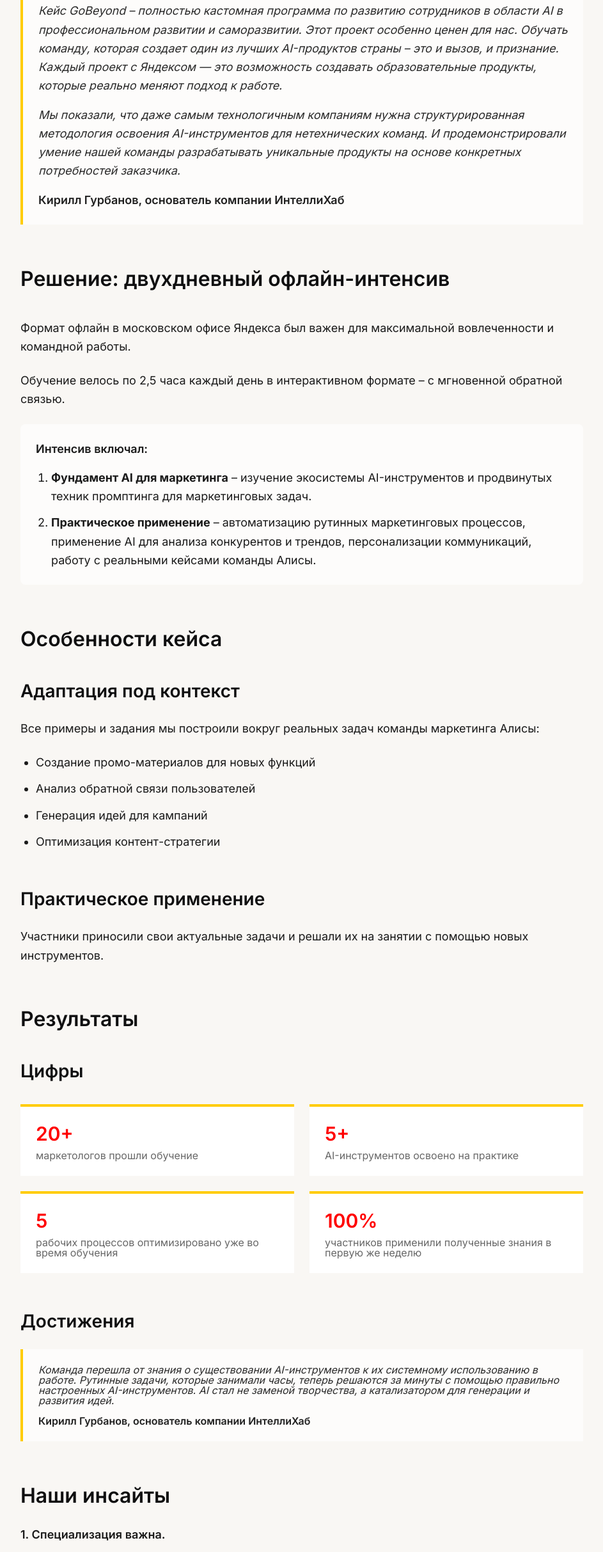
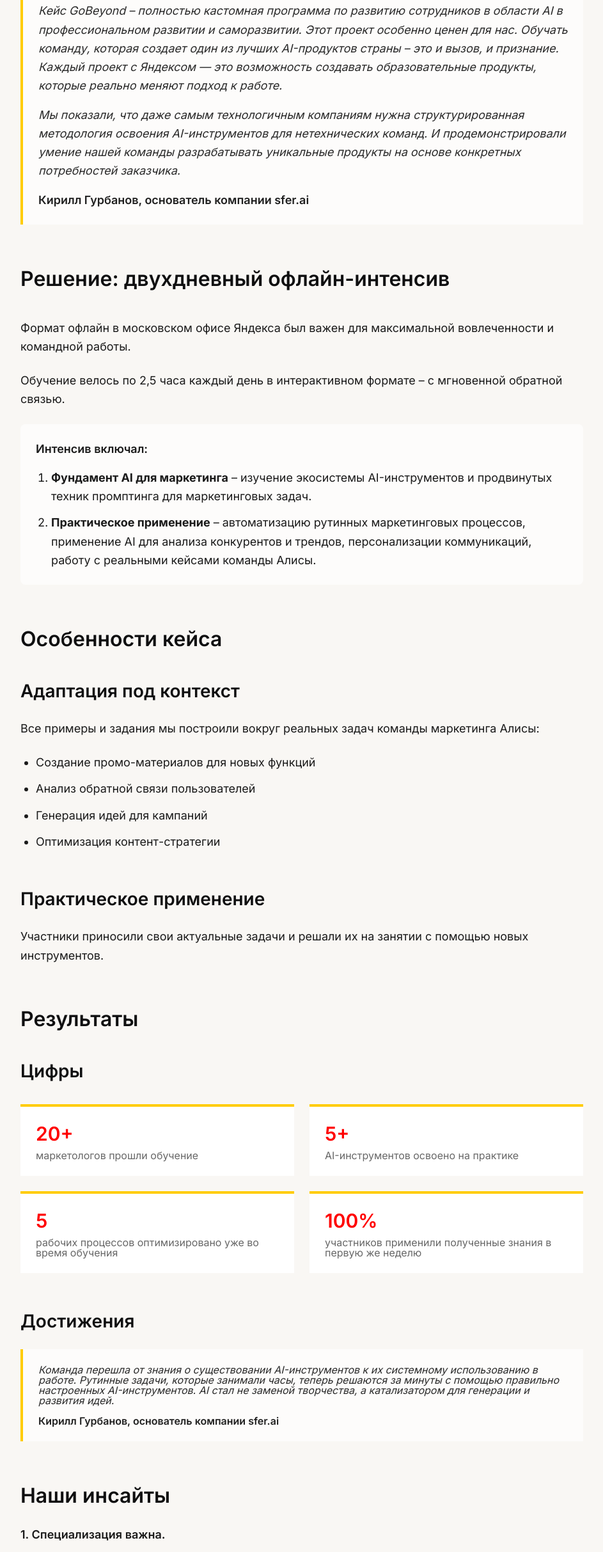
Before and after one commit to vb-sferai/IntelliHub, a React (Vite) app: page /cases/gobeyond in a window 1280 px wide. Shown: the part 1613-4039 px from the top of the page at 64% size, without its empty margins (168-1111 px from the left). Built offline with nearby package versions, Linux system fonts and the light colour scheme.

Commit message:
Update CaseStudyGoBeyondPage.tsx

```diff
--- a/src/pages/CaseStudyGoBeyond/components/CaseStudyGoBeyondPage.tsx
+++ b/src/pages/CaseStudyGoBeyond/components/CaseStudyGoBeyondPage.tsx
@@ -76,7 +76,7 @@ export const CaseStudyGoBeyondPage = () => {
               <p className="mb-4">
                 Мы показали, что даже самым технологичным компаниям нужна структурированная методология освоения AI-инструментов для нетехнических команд. И продемонстрировали умение нашей команды разрабатывать уникальные продукты на основе конкретных потребностей заказчика.
               </p>
-              <p className="not-italic font-semibold text-[#1f1f1f]">Кирилл Гурбанов, основатель компании ИнтеллиХаб</p>
+              <p className="not-italic font-semibold text-[#1f1f1f]">Кирилл Гурбанов, основатель компании sfer.ai</p>
             </blockquote>
           </div>
         </section>
@@ -164,7 +164,7 @@ export const CaseStudyGoBeyondPage = () => {
               <p className="mb-4">
                 Команда перешла от знания о существовании AI-инструментов к их системному использованию в работе. Рутинные задачи, которые занимали часы, теперь решаются за минуты с помощью правильно настроенных AI-инструментов. AI стал не заменой творчества, а катализатором для генерации и развития идей.
               </p>
-              <p className="not-italic font-semibold text-[#1f1f1f]">Кирилл Гурбанов, основатель компании ИнтеллиХаб</p>
+              <p className="not-italic font-semibold text-[#1f1f1f]">Кирилл Гурбанов, основатель компании sfer.ai</p>
             </blockquote>
           </article>
         </section>
```
